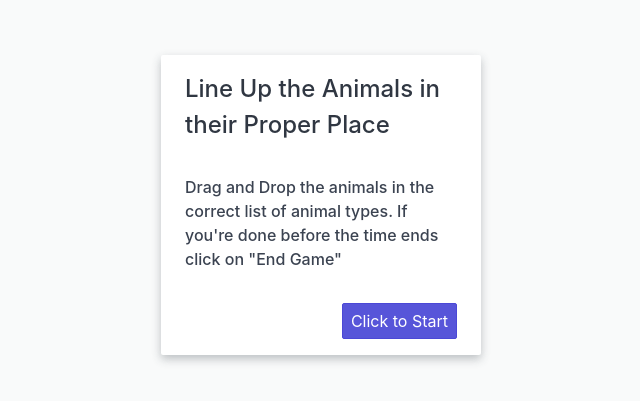
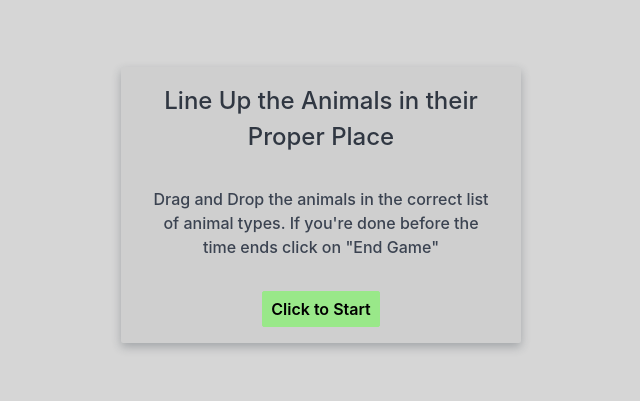
Before and after one commit to miguelybera/4itf_act2_animalcontrol, a React (Create React App) app: page / in a window 1280 px wide. Shown: the part 195-596 px from the top of the page, without its empty margins (319-959 px from the left). Built offline with nearby package versions, Linux system fonts and the light colour scheme.

Commit message:
added some test design in the index.css file

```diff
--- a/src/index.css
+++ b/src/index.css
@@ -18,3 +18,38 @@ footer {
   bottom: 0;
   font-size: 14px;
 }
+.modal.modal-sm .modal-container{
+  max-width: 400px;
+  background-color: #cfcfcf;
+}
+.h4{
+  text-align: center;
+}
+.modal-container .modal-footer {
+  padding: 0.8rem;
+  text-align: center;
+}
+
+.h6{
+  text-align: center;
+}
+.btn.btn-primary {
+  background: #99e889;
+  border-color: #99e889;
+  color: black;
+  font-weight: 600;
+}
+
+.modal:target .modal-overlay, .modal.active .modal-overlay {
+  background: #d6d6d6;
+  bottom: 0;
+  cursor: default;
+  display: block;
+  left: 0;
+  position: absolute;
+  right: 0;
+  top: 0;
+}
+.btn{
+  background-color: white;
+}
```
